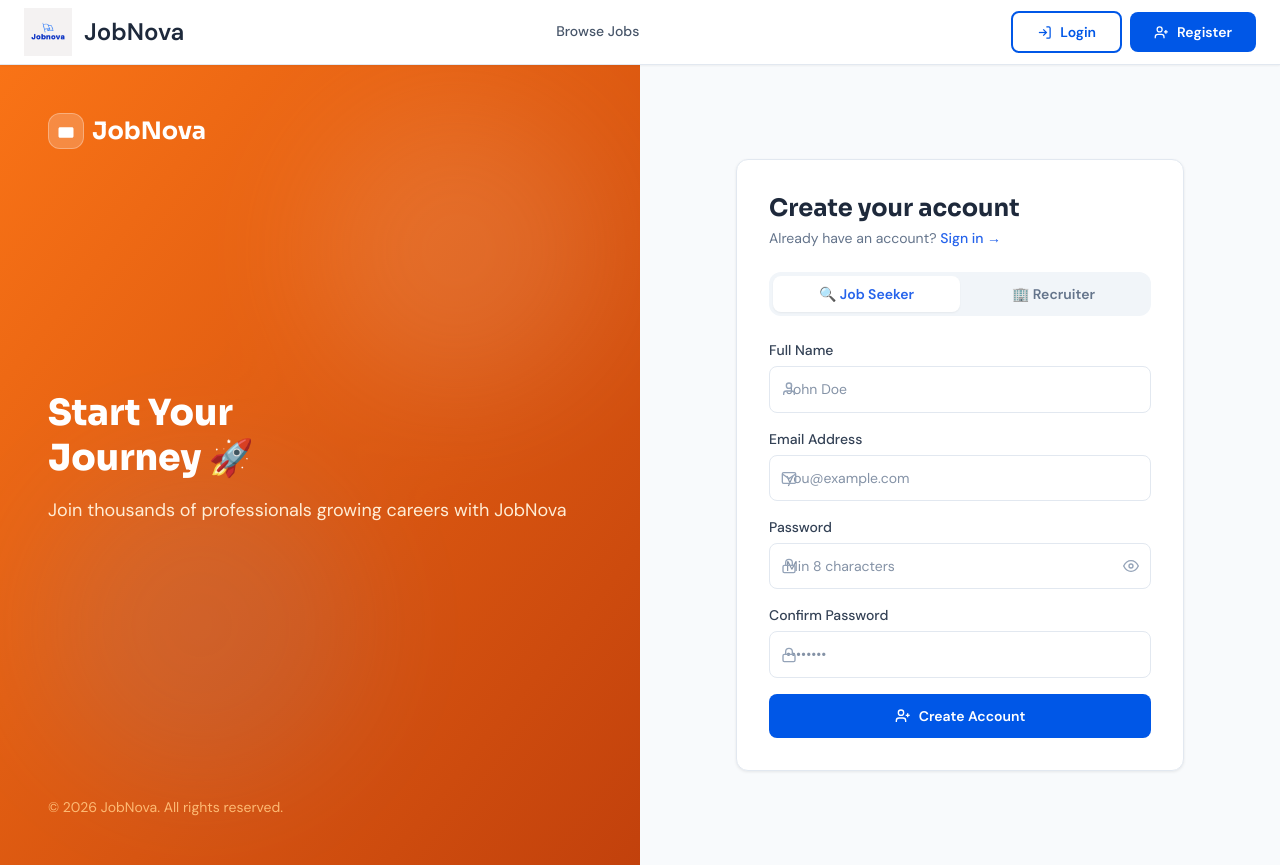
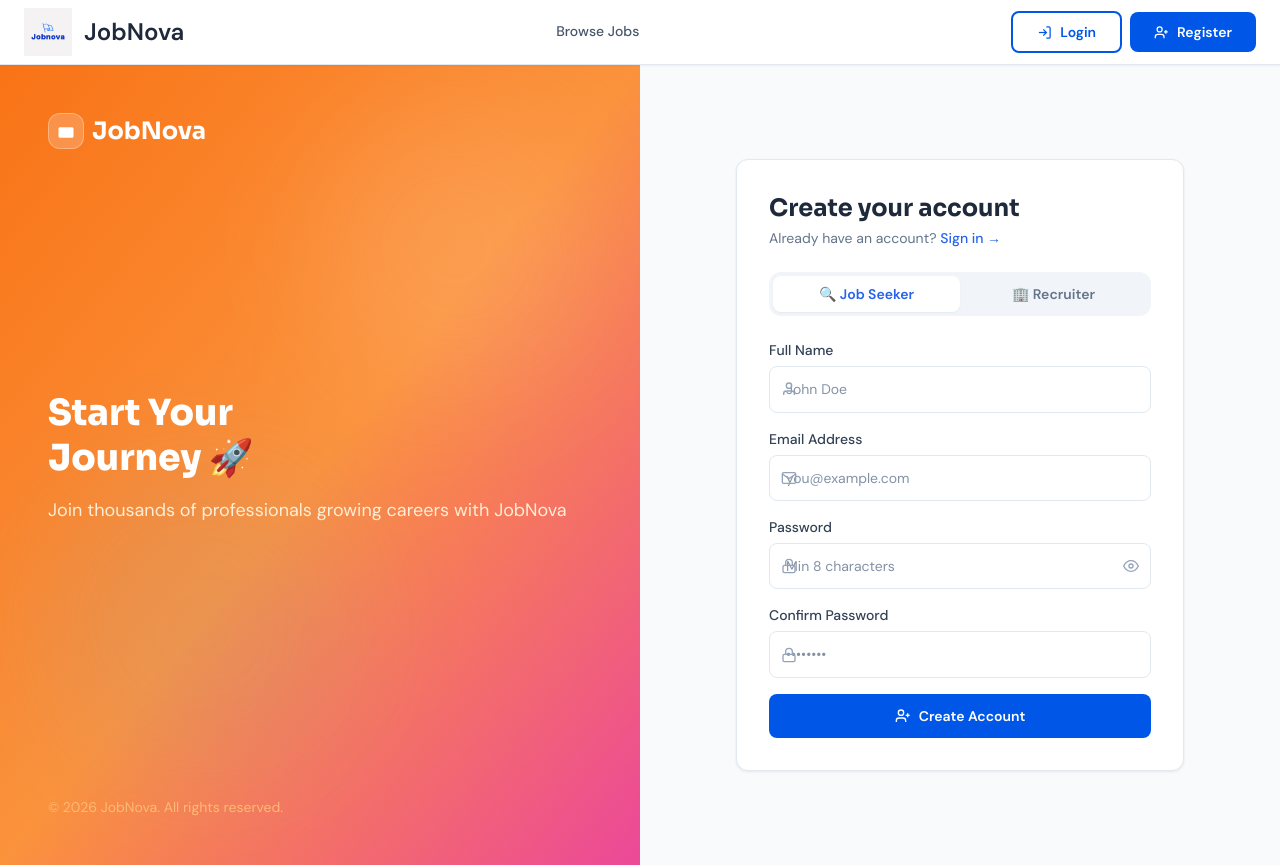
Before and after one commit to priyadarshni0701-apd/ai-job-portal-, a React (Vite) app in the folder frontend/: page /register in a window 1280 px wide. Built offline with nearby package versions, Linux system fonts and the light colour scheme.

Commit message:
Updated register page gradient colors for modern UI

```diff
--- a/frontend/src/pages/Register.jsx
+++ b/frontend/src/pages/Register.jsx
@@ -30,7 +30,7 @@ export default function Register() {
   return (
     <div className="min-h-screen flex">
       {/* Left Panel */}
-      <div className="hidden lg:flex lg:w-1/2 bg-gradient-to-br from-orange-500 to-orange-700 text-white flex-col justify-between p-12 relative overflow-hidden">
+      <div className="hidden lg:flex lg:w-1/2 bg-gradient-to-br from-orange-500 via-orange-400 to-pink-500 text-white flex-col justify-between p-12 relative overflow-hidden">
         <div className="absolute inset-0 opacity-10">
           <div className="absolute top-10 right-10 w-72 h-72 rounded-full bg-white blur-3xl" />
           <div className="absolute bottom-20 left-10 w-80 h-80 rounded-full bg-blue-400 blur-3xl" />
```
